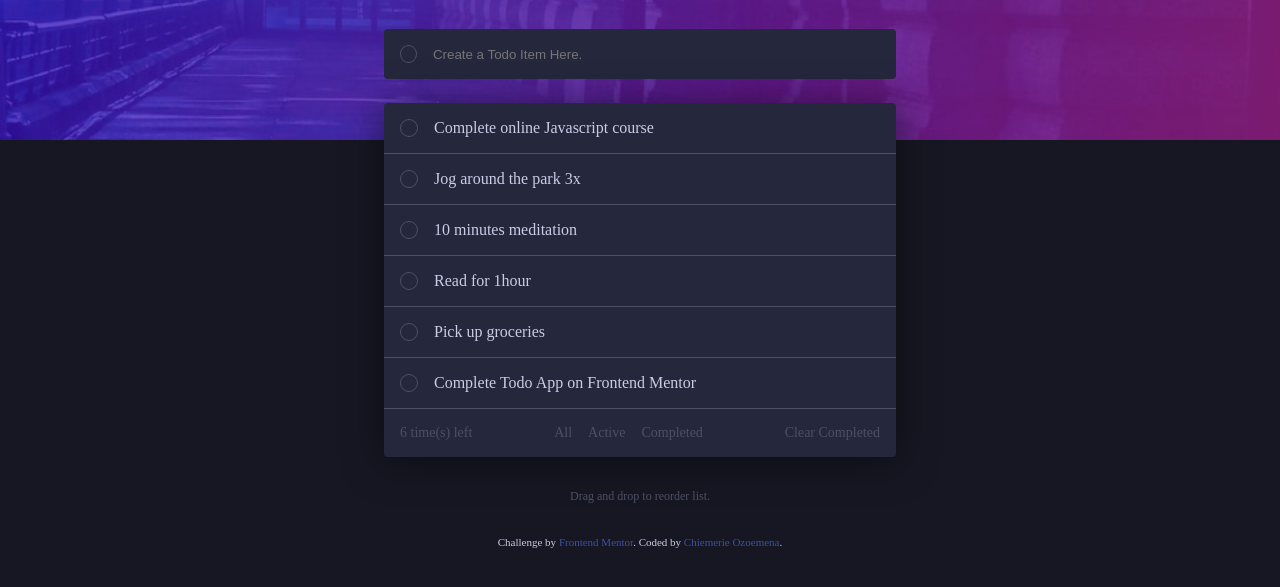
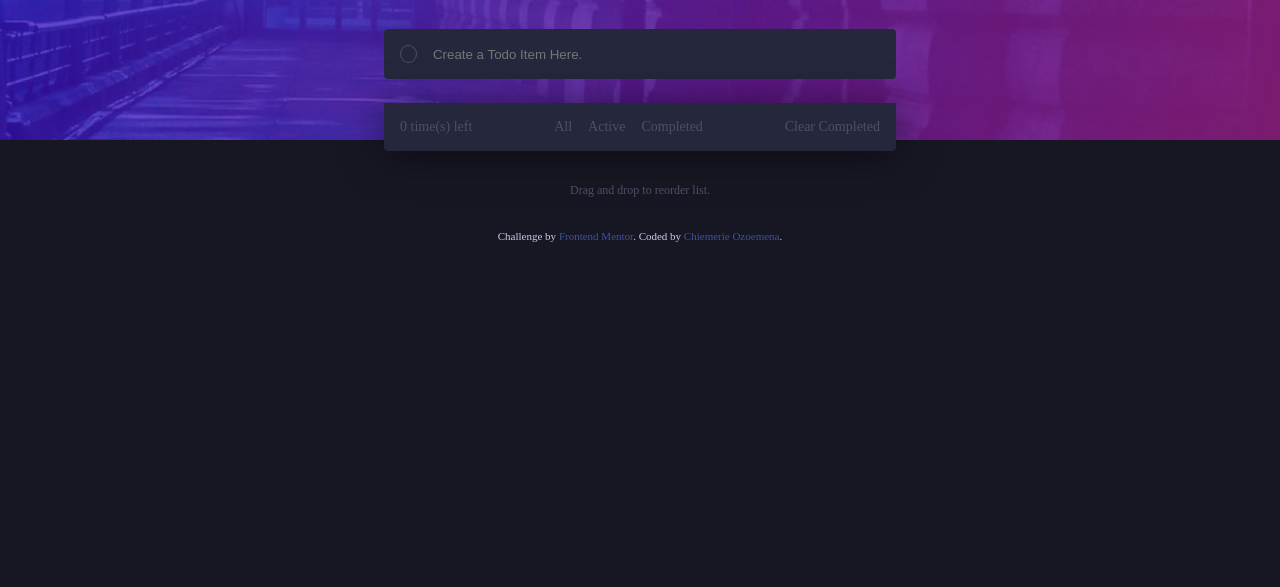
Before and after one commit to Vector-ozo/Todo-App, a plain HTML site: page index.html in a window 1280 px wide. Shown: the part 127-714 px from the top of the page. Drawn offline with nearby package versions, Linux system fonts and the light colour scheme.

Commit message:
todo commit

```diff
--- a/app/css/style.css
+++ b/app/css/style.css
@@ -85,6 +85,7 @@ body.light-mode{
     display: flex;
     align-items: center;
     justify-content: center;
+    width: 1.2rem;
 }
 
 .moon{
--- a/index.html
+++ b/index.html
@@ -42,7 +42,7 @@
 
       <div class="item-container wrapper">
         <!-- Todo Item 1 -->
-      <div class="todo-item">
+      <!-- <div class="todo-item">
         <div class="todo-content">
           <div class="selector">
             <img src="./images/icon-check.svg" alt="" class="check">
@@ -51,10 +51,10 @@
         </div>
 
         <img src="./images/icon-cross.svg" alt="" class="todo-item-close">
-      </div>
+      </div> -->
 
       <!-- Todo Item 2 -->
-      <div class="todo-item">
+      <!-- <div class="todo-item">
         <div class="todo-content">
           <div class="selector">
             <img src="./images/icon-check.svg" alt="" class="check">
@@ -63,10 +63,10 @@
         </div>
 
         <img src="./images/icon-cross.svg" alt="" class="todo-item-close">
-      </div>
+      </div> -->
 
       <!-- Todo Item 3 -->
-      <div class="todo-item">
+      <!-- <div class="todo-item">
         <div class="todo-content">
           <div class="selector">
             <img src="./images/icon-check.svg" alt="" class="check">
@@ -75,10 +75,10 @@
         </div>
 
         <img src="./images/icon-cross.svg" alt="" class="todo-item-close">
-      </div>
+      </div> -->
 
       <!-- Todo Item 4 -->
-      <div class="todo-item">
+      <!-- <div class="todo-item">
         <div class="todo-content">
           <div class="selector">
             <img src="./images/icon-check.svg" alt="" class="check">
@@ -87,10 +87,10 @@
         </div>
 
         <img src="./images/icon-cross.svg" alt="" class="todo-item-close">
-      </div>
+      </div> -->
 
       <!-- Todo Item 5 -->
-      <div class="todo-item">
+      <!-- <div class="todo-item">
         <div class="todo-content">
           <div class="selector">
             <img src="./images/icon-check.svg" alt="" class="check">
@@ -99,10 +99,10 @@
         </div>
 
         <img src="./images/icon-cross.svg" alt="" class="todo-item-close">
-      </div>
+      </div> -->
 
       <!-- Todo Item 6 -->
-      <div class="todo-item">
+      <!-- <div class="todo-item">
         <div class="todo-content">
           <div class="selector">
             <img src="./images/icon-check.svg" alt="" class="check">
@@ -111,7 +111,7 @@
         </div>
 
         <img src="./images/icon-cross.svg" alt="" class="todo-item-close">
-      </div>
+      </div> -->
       </div>
 
       <!-- Todo Registra -->
```
